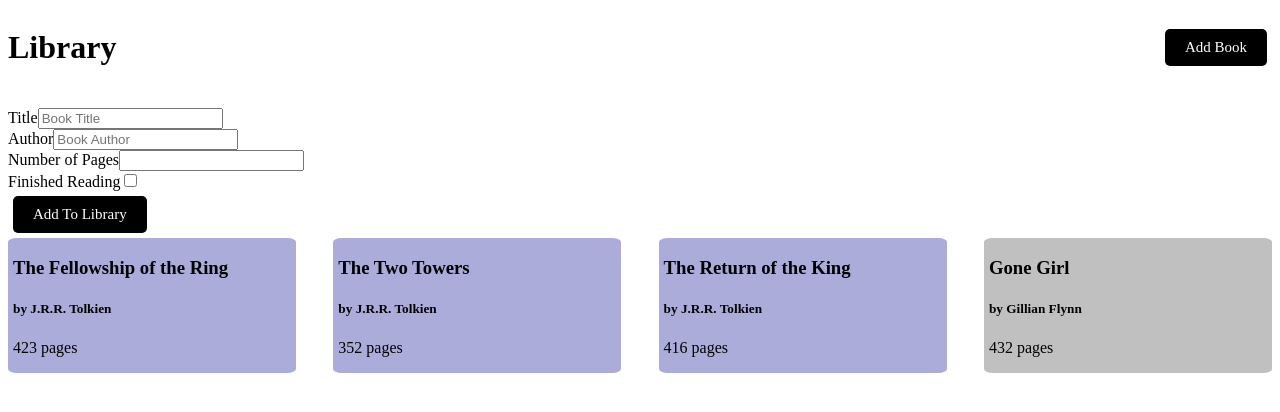
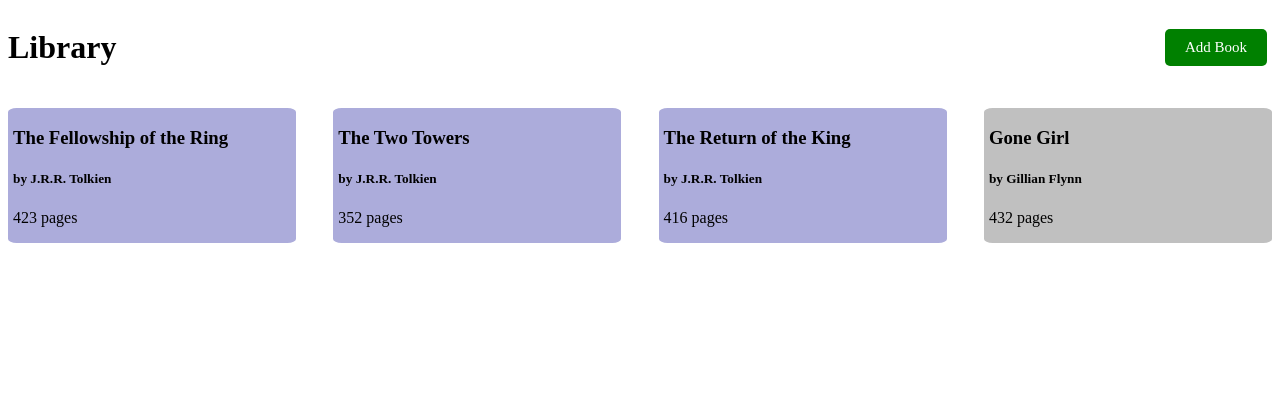
Before and after one commit to granaj91/Library, a React (Create React App) app: page / in a window 1280 px wide. Shown: the top 412 px of the page. Built offline with nearby package versions, Linux system fonts and the light colour scheme.

Commit message:
Clicking on add book now shows add book form

```diff
--- a/src/App.js
+++ b/src/App.js
@@ -4,6 +4,7 @@ import Books from './components/Books'
 import AddBook from './components/AddBook'
 
 function App() {
+  const [showAddBook, setShowAddBook] = useState(false)
   const [books, setBooks] = useState([
     {
       title: "The Fellowship of the Ring",
@@ -43,8 +44,11 @@ function App() {
   }
   return (
     <div className="App">
-      <Header title="Library" />
-      <AddBook onAdd={addBook} />
+      <Header title="Library"
+          onAdd={() => setShowAddBook(!showAddBook)}
+          showAdd={showAddBook}
+      />
+      {showAddBook && <AddBook onAdd={addBook} />}
       <Books books={books} />
     </div>
   );
--- a/src/components/Button.js
+++ b/src/components/Button.js
@@ -1,6 +1,9 @@
-const Button = ({ text }) => {
+const Button = ({ text, color, onClick }) => {
     return (
-        <button className="button">{text}</button>
+        <button className="button"
+            onClick={onClick}
+            style={ {backgroundColor: color }}
+        >{text}</button>
     )
 }
 
--- a/src/components/Header.js
+++ b/src/components/Header.js
@@ -1,10 +1,14 @@
 import Button from "./Button"
 
-const Header = ({title}) => {
+const Header = ({ title, onAdd, showAdd }) => {
     return (
         <header className="header">
             <h1>{title}</h1>
-            <Button text="Add Book" />
+            <Button text="Add Book"
+                color={showAdd ? 'red': 'green'}
+                text={showAdd ? 'Close': 'Add Book'}
+                onClick={onAdd}
+            />
         </header>
     )
 }
```
